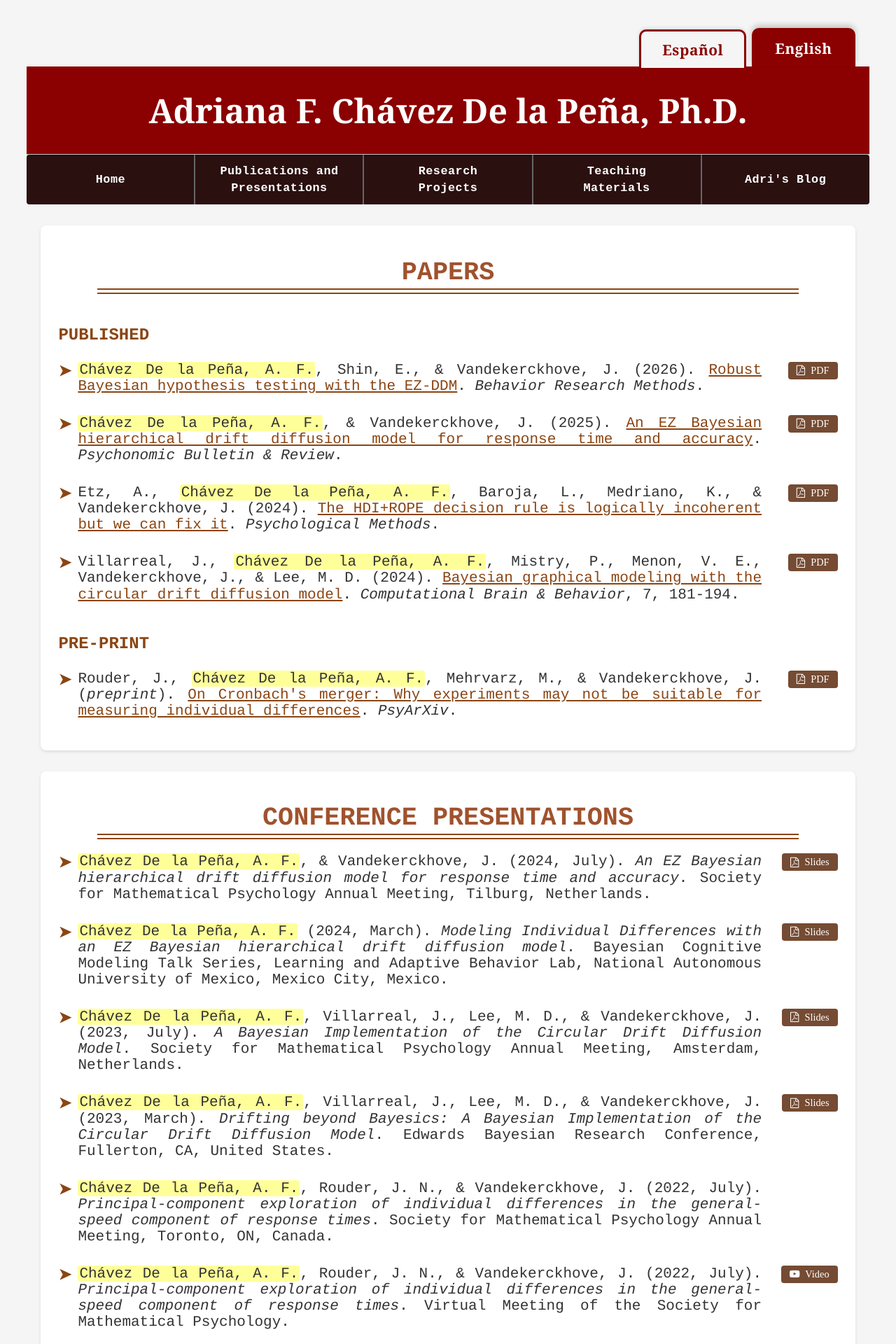
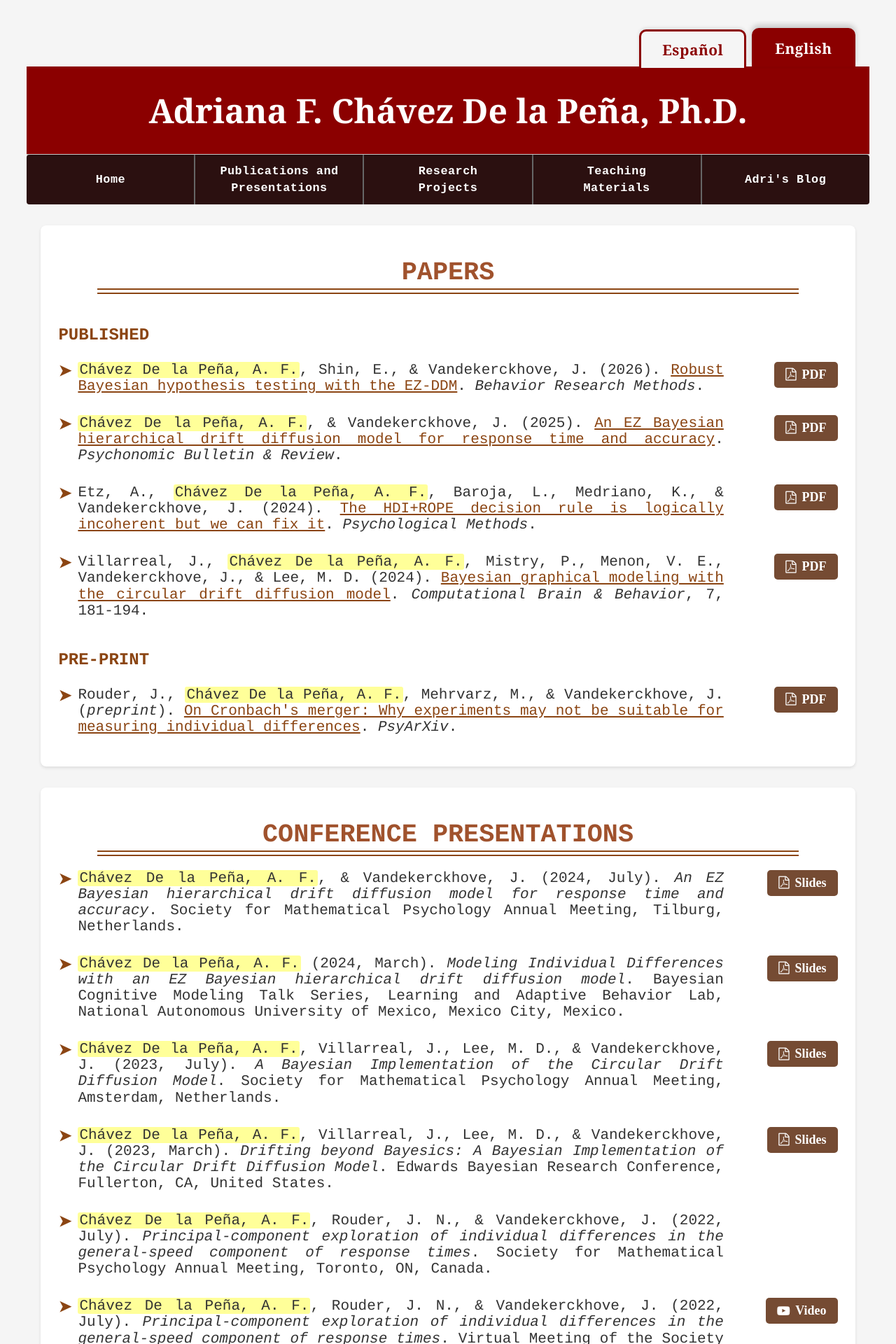
Before and after one commit to Adrifelcha/adrifelcha.github.io, a Jekyll site: the page built from publications/index.html, in a window 1280 px wide. Shown: the top 1920 px of the page at 70% size. Built offline with Jekyll 4.4.1, drawn with Linux system fonts in a browser that asks for light colours; some web fonts are replaced.

Commit message:
Fix publication layout

```diff
--- a/css/main.css
+++ b/css/main.css
@@ -711,7 +711,7 @@ ul.dropdown > li.subs:first-child {
 .citation {
     margin: 0;
     padding: 0;
-    flex: 0 0 90%;
+    flex: 0 0 85%;  /* 85% of the container width */
     padding-right: 20px;
     text-align: justify;
 }
@@ -737,7 +737,11 @@ ul.dropdown > li.subs:first-child {
 .pub-links {
     flex: 0 0 auto;
     white-space: nowrap;
-    font-size: 16px;    /* Increased font size for the buttons */
+    font-size: 18px;
+    display: flex;
+    flex-direction: column;
+    gap: 8px;
+    align-items: flex-end;
 }
 
 .pub-content h4 {
@@ -767,12 +771,13 @@ ul.dropdown > li.subs:first-child {
     display: inline-flex;
     align-items: center;
     gap: 8px;
-    padding: 4px 12px;   /* Increased padding to make buttons bigger */
+    padding: 8px 16px;
     background-color: #754B33;
     color: white;
-    border-radius: 4px;
+    border-radius: 5px;
     text-decoration: none;
-    font-size: 0.9em;
+    font-size: 1em;
+    font-weight: bold;
     transition: background-color 0.3s;
 }
 
```
